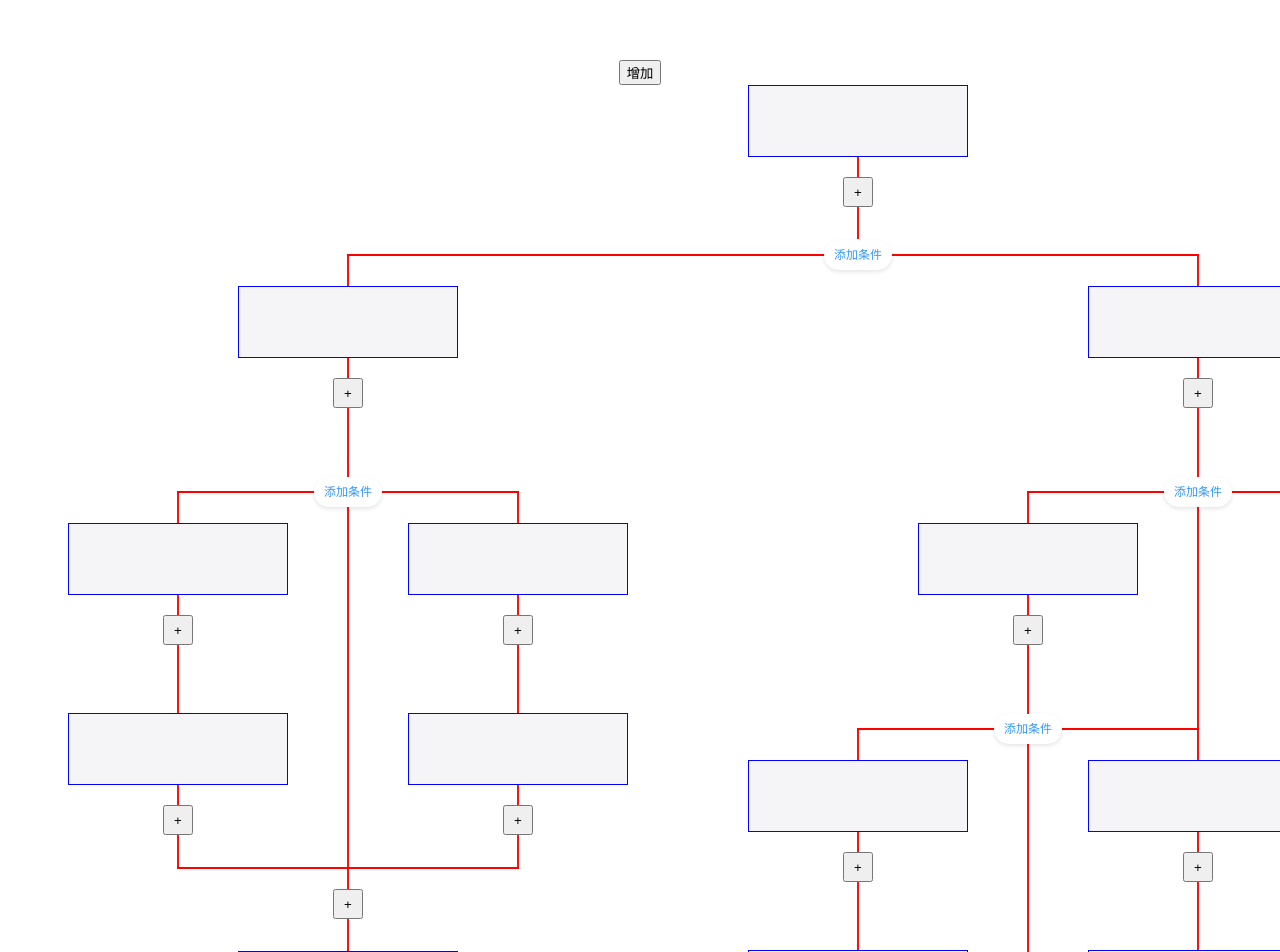
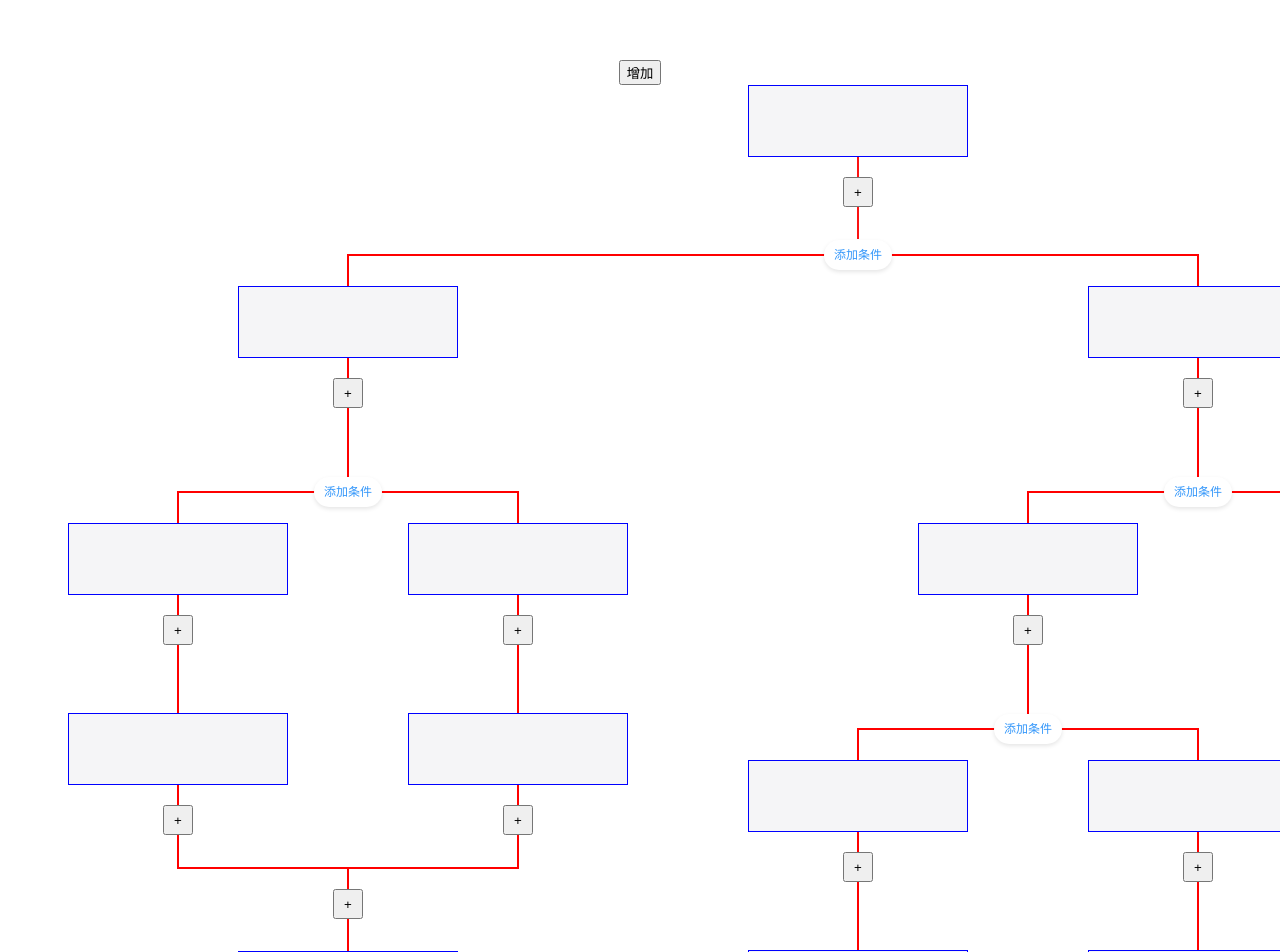
Before and after one commit to Denny-coder/dingding, a Vue app: page / in a window 1280 px wide. Shown: the top 952 px of the page. Built offline with nearby package versions, Linux system fonts and the light colour scheme.

Commit message:
隐藏线条

```diff
--- a/src/components/HelloWorld.vue
+++ b/src/components/HelloWorld.vue
@@ -5,7 +5,8 @@
       <div class="node-wrap">
         <div class="node-wrap-box"></div>
         <div class="add-node-btn-box">
-          <div class="add-node-btn"> <button>+</button>
+          <div class="add-node-btn">
+            <button>+</button>
           </div>
         </div>
       </div>
@@ -19,7 +20,8 @@
               <div class="condition-node">
                 <div class="condition-node-box">
                   <div class="auto-judge"></div>
-                  <div class="add-node-btn"> <button>+</button>
+                  <div class="add-node-btn">
+                    <button>+</button>
                   </div>
                 </div>
               </div>
@@ -33,7 +35,8 @@
                       <div class="condition-node">
                         <div class="condition-node-box">
                           <div class="auto-judge"></div>
-                          <div class="add-node-btn"> <button>+</button>
+                          <div class="add-node-btn">
+                            <button>+</button>
                           </div>
                         </div>
                       </div>
@@ -41,7 +44,8 @@
                       <div class="node-wrap">
                         <div class="node-wrap-box"></div>
                         <div class="add-node-btn-box">
-                          <div class="add-node-btn"> <button>+</button>
+                          <div class="add-node-btn">
+                            <button>+</button>
                           </div>
                         </div>
                       </div>
@@ -52,30 +56,33 @@
                       <div class="condition-node">
                         <div class="condition-node-box">
                           <div class="auto-judge"></div>
-                          <div class="add-node-btn"> <button>+</button>
+                          <div class="add-node-btn">
+                            <button>+</button>
                           </div>
                         </div>
                       </div>
                       <div class="node-wrap">
                         <div class="node-wrap-box"></div>
                         <div class="add-node-btn-box">
-                          <div class="add-node-btn"> <button>+</button>
+                          <div class="add-node-btn">
+                            <button>+</button>
                           </div>
                         </div>
                       </div>
                     </div>
                   </div>
-
                 </div>
                 <div class="add-node-btn-box">
-                  <div class="add-node-btn"> <button>+</button>
+                  <div class="add-node-btn">
+                    <button>+</button>
                   </div>
                 </div>
               </div>
               <div class="node-wrap">
                 <div class="node-wrap-box"></div>
                 <div class="add-node-btn-box">
-                  <div class="add-node-btn"> <button>+</button>
+                  <div class="add-node-btn">
+                    <button>+</button>
                   </div>
                 </div>
               </div>
@@ -86,20 +93,8 @@
               <div class="condition-node">
                 <div class="condition-node-box">
                   <div class="auto-judge"></div>
-                  <div class="add-node-btn"> <button>+</button>
-                  </div>
-                </div>
-              </div>      <div class="branch-wrap">
-        <div class="branch-box-wrap">
-          <div class="branch-box">
-            <button class="add-branch">添加条件</button>
-            <div class="col-box">
-              <div class="top-left-cover-line"></div>
-              <div class="bottom-left-cover-line"></div>
-              <div class="condition-node">
-                <div class="condition-node-box">
-                  <div class="auto-judge"></div>
-                  <div class="add-node-btn"> <button>+</button>
+                  <div class="add-node-btn">
+                    <button>+</button>
                   </div>
                 </div>
               </div>
@@ -113,7 +108,23 @@
                       <div class="condition-node">
                         <div class="condition-node-box">
                           <div class="auto-judge"></div>
-                  <div class="add-node-btn"> <button>+</button>
+                          <div class="add-node-btn">
+                            <button>+</button>
+                          </div>
+                        </div>
+                      </div>
+                      <div class="branch-wrap">
+                        <div class="branch-box-wrap">
+                          <div class="branch-box">
+                            <button class="add-branch">添加条件</button>
+                            <div class="col-box">
+                              <div class="top-left-cover-line"></div>
+                              <div class="bottom-left-cover-line"></div>
+                              <div class="condition-node">
+                                <div class="condition-node-box">
+                                  <div class="auto-judge"></div>
+                                  <div class="add-node-btn">
+                                    <button>+</button>
                                   </div>
                                 </div>
                               </div>
@@ -121,7 +132,8 @@
                               <div class="node-wrap">
                                 <div class="node-wrap-box"></div>
                                 <div class="add-node-btn-box">
-                  <div class="add-node-btn"> <button>+</button>
+                                  <div class="add-node-btn">
+                                    <button>+</button>
                                   </div>
                                 </div>
                               </div>
@@ -132,30 +144,33 @@
                               <div class="condition-node">
                                 <div class="condition-node-box">
                                   <div class="auto-judge"></div>
-                  <div class="add-node-btn"> <button>+</button>
+                                  <div class="add-node-btn">
+                                    <button>+</button>
                                   </div>
                                 </div>
                               </div>
                               <div class="node-wrap">
                                 <div class="node-wrap-box"></div>
                                 <div class="add-node-btn-box">
-                  <div class="add-node-btn"> <button>+</button>
+                                  <div class="add-node-btn">
+                                    <button>+</button>
                                   </div>
                                 </div>
                               </div>
                             </div>
                           </div>
-
                         </div>
                         <div class="add-node-btn-box">
-          <div class="add-node-btn"> <button>+</button>
+                          <div class="add-node-btn">
+                            <button>+</button>
                           </div>
                         </div>
                       </div>
                       <div class="node-wrap">
                         <div class="node-wrap-box"></div>
                         <div class="add-node-btn-box">
-                  <div class="add-node-btn"> <button>+</button>
+                          <div class="add-node-btn">
+                            <button>+</button>
                           </div>
                         </div>
                       </div>
@@ -166,46 +181,47 @@
                       <div class="condition-node">
                         <div class="condition-node-box">
                           <div class="auto-judge"></div>
-                  <div class="add-node-btn"> <button>+</button>
+                          <div class="add-node-btn">
+                            <button>+</button>
                           </div>
                         </div>
                       </div>
                       <div class="node-wrap">
                         <div class="node-wrap-box"></div>
                         <div class="add-node-btn-box">
-                  <div class="add-node-btn"> <button>+</button>
+                          <div class="add-node-btn">
+                            <button>+</button>
                           </div>
                         </div>
                       </div>
                     </div>
                   </div>
-
                 </div>
                 <div class="add-node-btn-box">
-          <div class="add-node-btn"> <button>+</button>
+                  <div class="add-node-btn">
+                    <button>+</button>
                   </div>
                 </div>
               </div>
               <div class="node-wrap">
                 <div class="node-wrap-box"></div>
                 <div class="add-node-btn-box">
-                  <div class="add-node-btn"> <button>+</button>
+                  <div class="add-node-btn">
+                    <button>+</button>
                   </div>
                 </div>
               </div>
             </div>
           </div>
-
         </div>
         <div class="add-node-btn-box">
-          <div class="add-node-btn"> <button>+</button>
+          <div class="add-node-btn">
+            <button>+</button>
           </div>
         </div>
       </div>
     </div>
-
   </div>
-
 </template>
 
 <script>
@@ -334,7 +350,7 @@ export default {
         -webkit-box-align: center;
         align-items: center;
         position: relative;
-
+        background: #fff;
         &::before {
           content: "";
           position: absolute;
@@ -346,7 +362,7 @@ export default {
           margin: auto;
           width: 2px;
           height: 100%;
-          background-color: #cacaca;
+          background-color: red;
         }
         .condition-node {
           display: inline-flex;
@@ -372,19 +388,6 @@ export default {
             background-color: #f5f5f7;
           }
         }
-        &::before {
-          content: "";
-          position: absolute;
-          top: 0;
-          left: 0;
-          right: 0;
-          bottom: 0;
-          z-index: -1;
-          margin: auto;
-          width: 2px;
-          height: 100%;
-          background-color: #fb1313;
-        }
       }
     }
   }
@@ -404,6 +407,7 @@ export default {
     border: 1px solid blue;
     min-height: 72px;
     background-color: #f5f5f7;
+    z-index: 1;
   }
 }
 .top-left-cover-line,
```
Also changed, not shown: 1 other file (tests, documents, lock files or other folders). Lines whose indentation alone changed are shown as unchanged.
